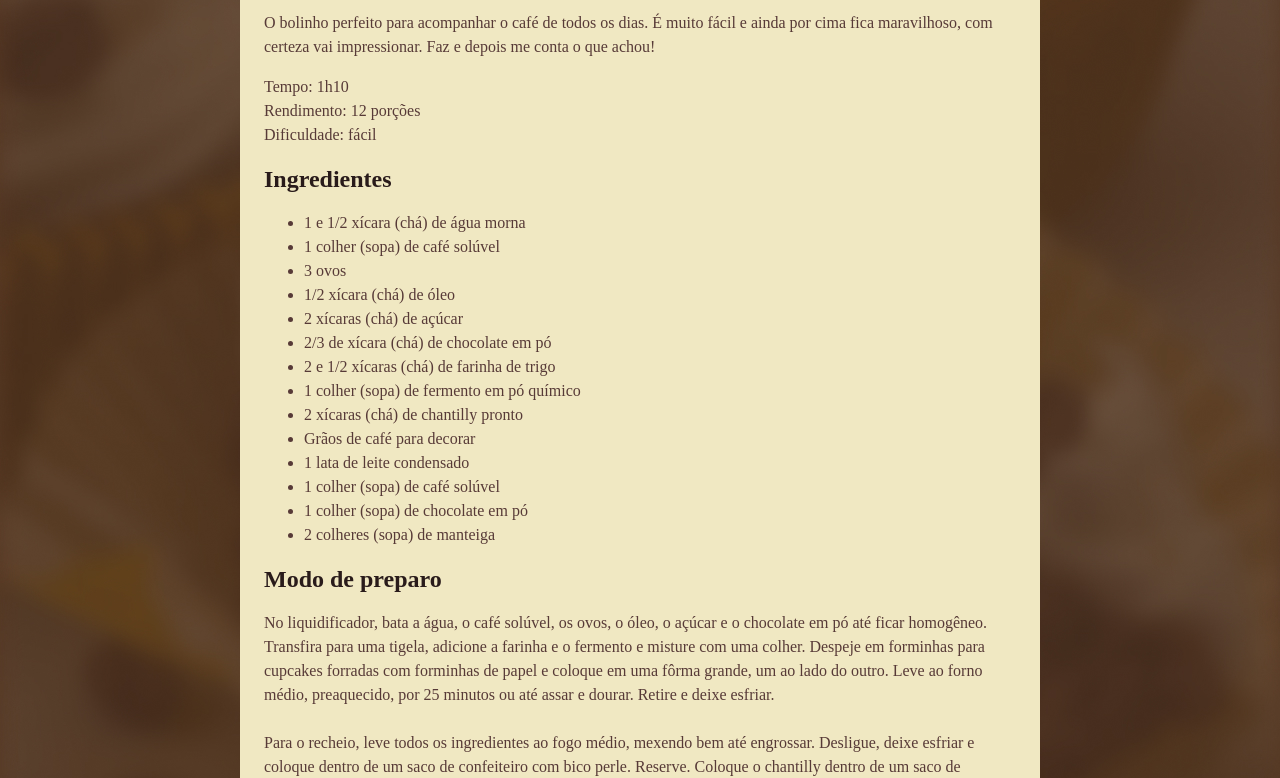
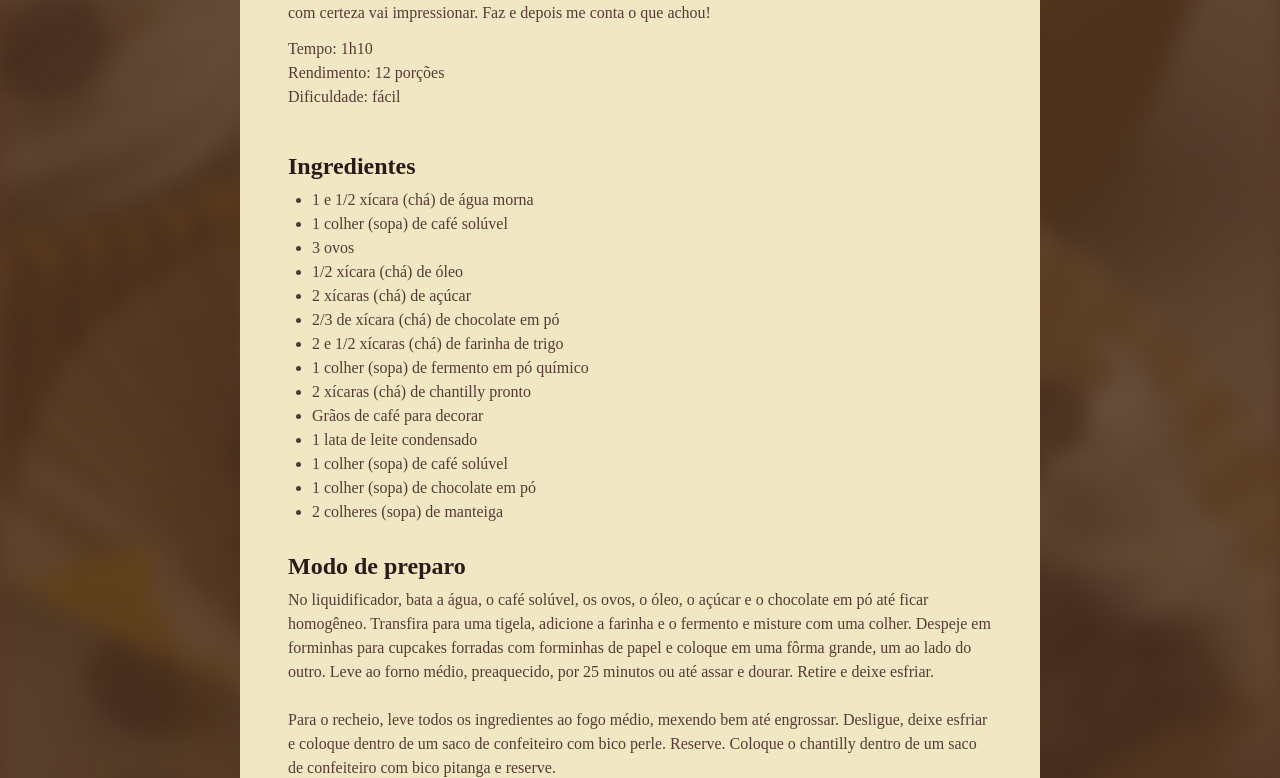
Before and after one commit to GZR-dex/Aula-full-stack-receita, a plain HTML site: page index.html in a window 1280 px wide. Shown: the part 590-1368 px from the top of the page. Drawn offline with Linux system fonts and the light colour scheme; a web font is replaced by a local one.

Commit message:
Custom Spacing

```diff
--- a/style.css
+++ b/style.css
@@ -1,4 +1,7 @@
-
+*{
+  margin: 0;
+  padding: 0;
+}
 :root{
   font-family: "Alice", serif;
   line-height: 150%;
@@ -19,16 +22,36 @@ body{
 img{
   border-radius: 16px;
 }
+main{
+  padding: 24px;
+}
+
+section + section {
+margin-top: 15px;
+}
+
+#about p + P {
+  margin-top: 12px;
+}
 h1{
   line-height: 140%;
   font-size: 40px;
+  margin-bottom: 4px;
 }
 h2{
   font-size: 24px;
+  padding-top: 24px;
 }
 h1, h2{
   color: #291B1A;
+  margin-bottom: 4px;
+  line-height: 150%;
 }
 p{
   color: #573A37;
 }
+
+ul {
+  padding-left: 24px; */
+
+}
```
